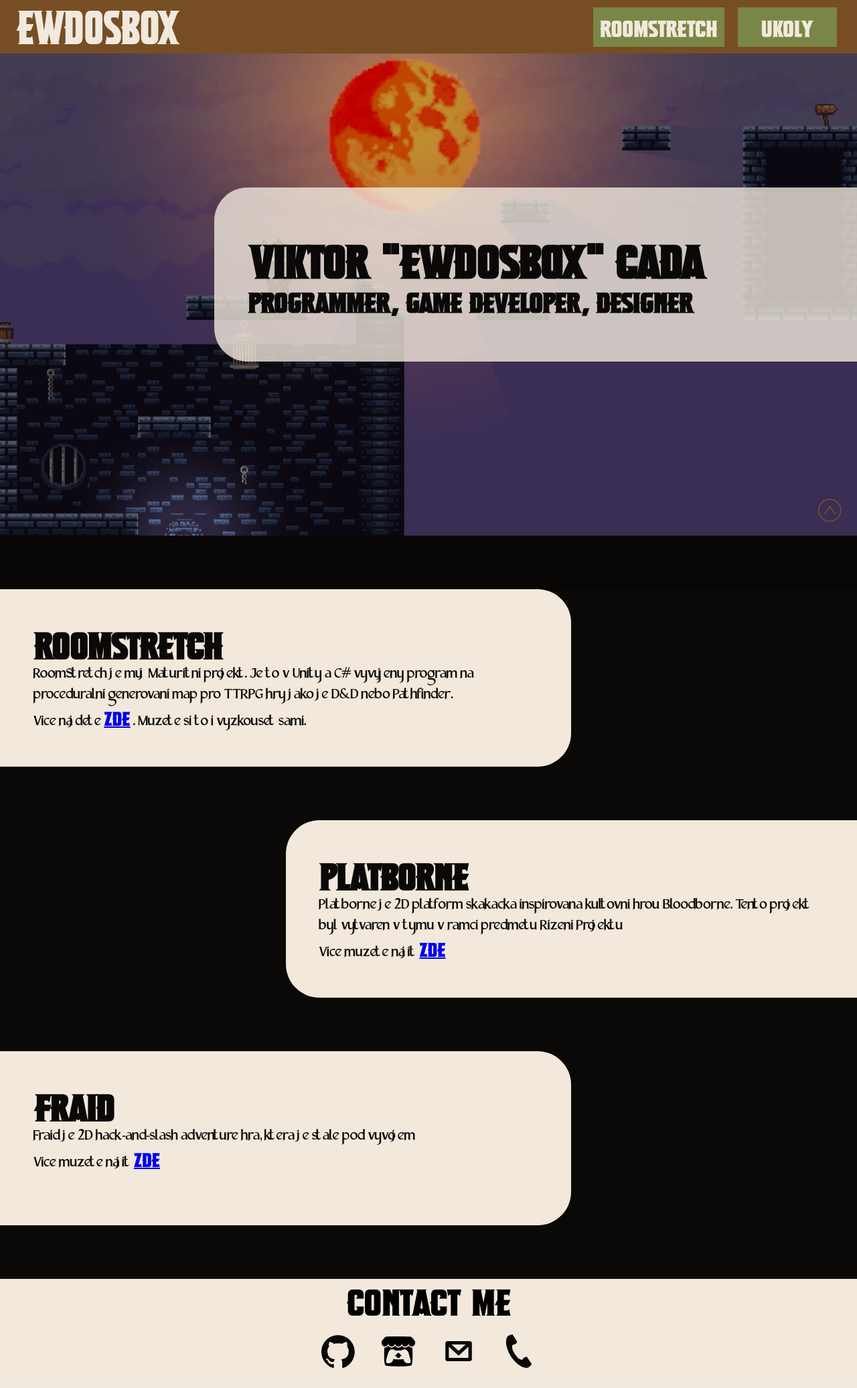
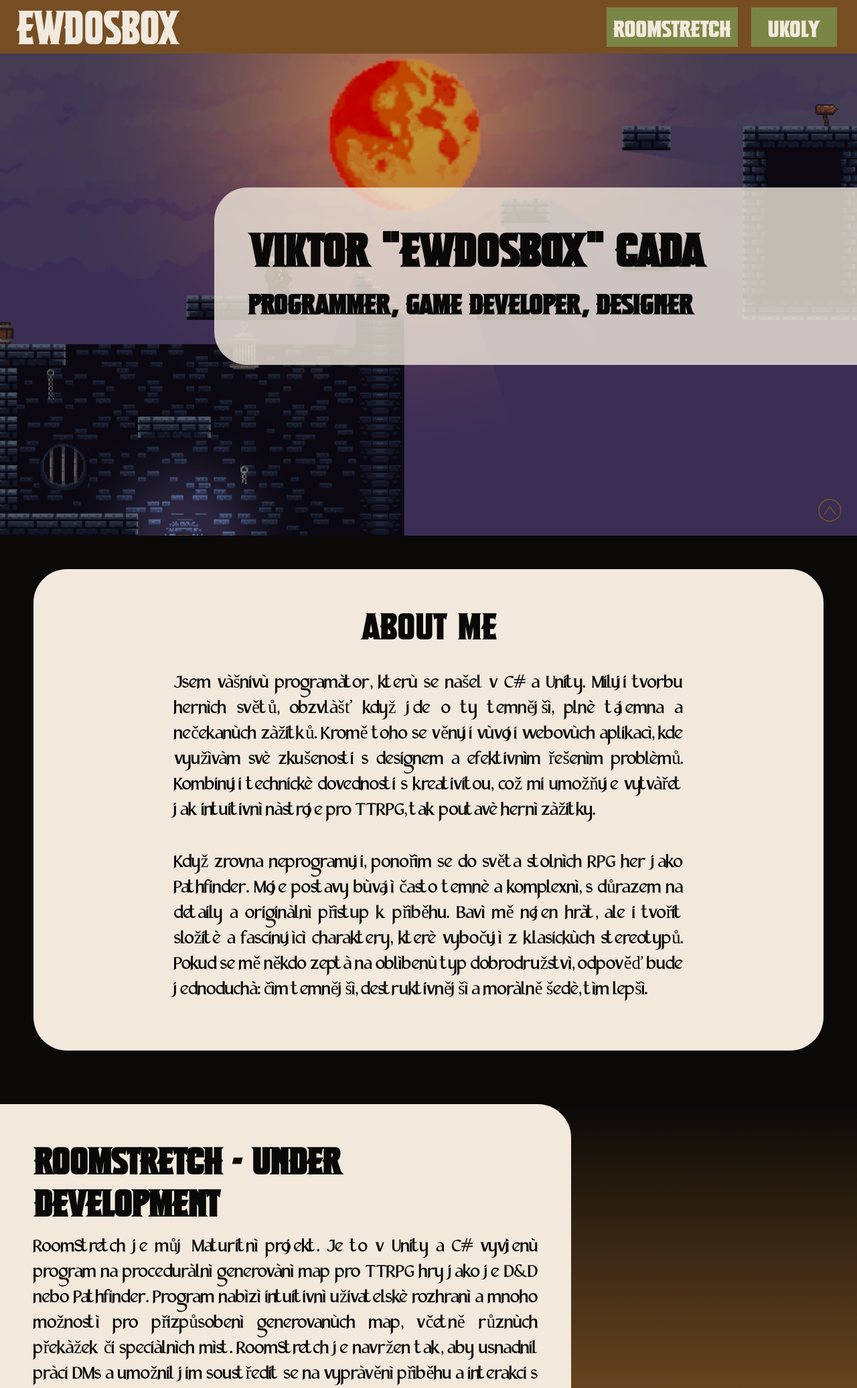
Before and after one commit to EwDosbox/EwDosbox.github.io, a PHP site: page / in a window 1280 px wide. Shown: the top 2073 px of the page at 67% size. Before the commit the page ends 2043 px from the top, so only its background shows below. Run offline with PHP 8.4, Linux system fonts and the light colour scheme.

Commit message:
Reorderer index.html and styles.css to make more sense

```diff
--- a/index.html
+++ b/index.html
@@ -12,90 +12,111 @@
 <body>
     <div class="navbar">
         <div class="navbar-wrapper">
-            <a href="./" class="navbar-logo">
-            </a>
+            <a href="./" class="navbar-logo"></a>
             <div class="navbar-buttons">
-                <a href="./RoomStretch/" class="navbar-button">
-                    RoomStretch
-                </a>
-                <a href="./Ukoly/" class="navbar-button">
-                    Ukoly
-                </a>
+                <a href="./RoomStretch/" class="navbar-button">RoomStretch</a>
+                <a href="./Ukoly/" class="navbar-button">Ukoly</a>
             </div>
         </div>
     </div>
-    <div class="page">
+
+    <div class="page" id="top">
         <div class="hero-container" id="hero-container-slideshow">
             <div class="hero-black-overlay">
                 <div class="hero">
                     <div class="hero-wrapper">
-                        <h1>
-                            Viktor "EwDosbox" Cada
-
-                        </h1>
-                        <h3>
-                            Programmer, Game Developer, Designer
-                        </h3>
+                        <h1>Viktor "EwDosbox" Cada</h1>
+                        <h3>Programmer, Game Developer, Designer</h3>
                     </div>
                 </div>
             </div>
         </div>
+
+        <div class="about-me">
+            <div class="about-me-wrapper">
+                <div class="about-me-title">About Me</div>
+                <div>
+                    <p class="about-me-text">
+                        Jsem vášnivý programátor, který se našel v C# a Unity. Miluji tvorbu herních světů, obzvlášť
+                        když jde o ty temnější, plné tajemna a nečekaných zážitků. Kromě toho se věnuji vývoji webových
+                        aplikací, kde využívám své zkušenosti s designem a efektivním řešením problémů. Kombinuji
+                        technické dovednosti s kreativitou, což mi umožňuje vytvářet jak intuitivní nástroje pro TTRPG,
+                        tak poutavé herní zážitky.
+                    </p>
+                    <p class="about-me-text">
+                        Když zrovna neprogramuji, ponořím se do světa stolních RPG her jako Pathfinder. Moje postavy
+                        bývají často temné a komplexní, s důrazem na detaily a originální přístup k příběhu. Baví mě
+                        nejen hrát, ale i tvořit složité a fascinující charaktery, které vybočují z klasických
+                        stereotypů. Pokud se mě někdo zeptá na oblíbený typ dobrodružství, odpověď bude jednoduchá: čím
+                        temnější, destruktivnější a morálně šedé, tím lepší.
+                    </p>
+                </div>
+            </div>
+        </div>
+
         <div class="projects">
             <div class="project-roomstretch project">
-                <h2>
-                    RoomStretch
-                </h2>
+                <h2>RoomStretch - Under Development</h2>
                 <p class="project-text">
-                    RoomStretch je muj Maturitni projekt. Je to v Unity a C# vyvyjeny program na proceduralni generovani
-                    map pro TTRPG hry jako je D&D nebo Pathfinder.
+                    RoomStretch je můj Maturitní projekt. Je to v Unity a C# vyvíjený program na procedurální generování
+                    map pro TTRPG hry jako je D&D nebo Pathfinder. Program nabízí intuitivní uživatelské rozhraní a
+                    mnoho možností pro přizpůsobení generovaných map, včetně různých překážek či speciálních míst.
+                    RoomStretch je navržen tak, aby usnadnil práci DMs a umožnil jim soustředit se na vyprávění příběhu
+                    a interakci s hráči.
                 </p>
                 <p class="project-text">
-                    Vice najdete
-                    <a href="./RoomStretch/">zde</a>
-                    . Muzete si to i vyzkouset sami.
+                    Více najdete <a href="https://github.com/EwDosbox/Roomstretch" class="project-text">zde</a> na mém
+                    GitHubu, kde je i kompletní dokumentace projektu. Po dokončení bude program dostupný zde v sekci
+                    RoomStretch.
                 </p>
             </div>
+
             <div class="project-platborne project">
                 <h2>PlatBorne</h2>
                 <p class="project-text">
-                    Platborne je 2D platform skakacka inspirovana kultovni hrou Bloodborne. Tento projekt byl vytvaren v
-                    tymu v ramci predmetu Rizeni Projektu
+                    Platborne je 2D platform skákačka. Radi ji popisujeme jako Jump King spojený s Bloodbornem, přísně
+                    ale odměňující skákání s tvrdým příběhem a bossfighty.
                 </p>
                 <p class="project-text">
-                    Vice muzete najit
-                    <a href="https://ewdosbox.itch.io/platborne">zde</a>
+                    Tento projekt byl vytvářen v týmu VKM Crusaders v rámci předmětu Řízení Projektů.
+                </p>
+                <p class="project-text">
+                    Více můžete najít <a href="https://ewdosbox.itch.io/platborne" class="project-text">zde</a> na našem
+                    itch.io, kde vedeme i blog o vývoji hry.
                 </p>
             </div>
+
             <div class="project-fraid project">
-                <h2>Fraid</h2>
+                <h2>Fraid - Under Development</h2>
                 <p class="project-text">
-                    Fraid je 2D hack-and-slash adventure hra, ktera je stale pod vyvojem
+                    Fraid je 2D hack-and-slash adventure hra. Zaměřuje se na temnou atmosféru a intenzivní souboje s
+                    různými nepřáteli a bossy.
                 </p>
                 <p class="project-text">
-                    Vice muzete najit
-                    <a href="https://github.com/HakuTq/FRAID">zde</a>
+                    Více můžete najít <a href="https://github.com/HakuTq/FRAID" class="project-text">zde</a> na našem
+                    GitHubu.
                 </p>
             </div>
         </div>
+
         <div class="contact-me">
             <div class="contact-me-wrapper">
                 <div class="contact-title">Contact Me</div>
                 <div class="contact-icons">
-                    <a href="https://github.com/EwDosbox" target="_blank" class="contact-icon github-icon">
-                    </a>
-                    <a href="https://ewdosbox.itch.io" target="_blank" class="contact-icon itch-icon">
-                    </a>
-                    <a href="mailto:cada.vviktor@gmail.com" class="contact-icon email-icon">
-                    </a>
-                    <a href="tel:+420725207849" class="contact-icon phone-icon">
-                    </a>
+                    <a href="https://github.com/EwDosbox" target="_blank" class="contact-icon github-icon"></a>
+                    <a href="https://ewdosbox.itch.io" target="_blank" class="contact-icon itch-icon"></a>
+                    <a href="mailto:cada.vviktor@gmail.com" class="contact-icon email-icon"></a>
+                    <a href="tel:+420725207849" class="contact-icon phone-icon"></a>
                 </div>
             </div>
         </div>
-        <a class="back-to-top" href="#top">
-            <img src="./images/logos/UpChevron.svg">
-        </a>
-        <script src="./scripts/script.js"></script>
+    </div>
+
+    <a class="back-to-top" href="#top">
+        <img src="./images/logos/UpChevron.svg" alt="Back to top">
+    </a>
+
+    <script src="./scripts/script.js"></script>
 </body>
 
 </html>
--- a/styles/styles.css
+++ b/styles/styles.css
@@ -1,9 +1,28 @@
+/* Global Styles */
 * {
-    font-family: "Dragon Slayer";
     margin: 0;
     padding: 0;
+    box-sizing: border-box;
 }
 
+html {
+    font-family: "Dragon Slayer";
+    font-size: 25px;
+    scroll-behavior: smooth;
+}
+
+:root {
+    --primary: #F2E9DC;
+    --primary-opacity: rgb(242, 233, 220, 0.8);
+    --secondary: #0A0908;
+    --tertiary: #774E24;
+    --quartiary: #798645;
+
+    --navbar-height: 10vh;
+    --my-bezier: 0.4s cubic-bezier(.17, .67, .83, .67);
+}
+
+/* Font Faces */
 @font-face {
     font-family: 'Dragon Fire';
     src: url("./../fonts/DragonFire.otf") format('opentype');
@@ -18,58 +37,37 @@
     font-style: normal;
 }
 
-:root {
-    --primary: #F2E9DC;
-    --primary-opacity: rgb(242, 233, 220, 0.8);
-    --secondary: #0A0908;
-    --tertiary: #774E24;
-    --quartiary: #798645;
-
-    --navbar-height: 10vh;
-    --footer-height: 20vh;
-
-    --my-bezier: 0.4s cubic-bezier(.17, .67, .83, .67);
-}
-
-html {
-    font-size: 25px;
-    scroll-behavior: smooth;
+/* Headings */
+h1, h2, h3, h4 {
+    font-family: 'Dragon Slayer';
+    color: var(--secondary);
+    margin-bottom: 20px;
 }
 
 h1 {
-    font-family: 'Dragon Slayer';
     font-size: 50px;
-    color: var(--secondary);
 }
 
 h2 {
-    font-family: 'Dragon Slayer';
     font-size: 40px;
-    color: var(--secondary);
 }
 
 h3 {
-    font-family: 'Dragon Slayer';
     font-size: 30px;
-    color: var(--secondary);
 }
 
 h4 {
-    font-family: 'Dragon Slayer';
     font-size: 20px;
-    color: var(--secondary);
 }
 
+/* Navbar Styles */
 .navbar {
     position: absolute;
     top: 0;
     left: 0;
     right: 0;
-
     height: var(--navbar-height);
-
     background-color: var(--tertiary);
-
     padding-left: 20px;
     padding-right: 20px;
 }
@@ -85,7 +83,6 @@ h4 {
     height: calc(0.85 * var(--navbar-height));
     width: 20vw;
     color: var(--primary);
-
     background-image: url("./../images/logos/LogoEwDosbox.svg");
     background-size: contain;
     background-repeat: no-repeat;
@@ -101,43 +98,33 @@ h4 {
 .navbar-button {
     margin: 10px;
     padding: 10px;
-
     min-height: 3vh;
     min-width: 10vw;
-
     background-color: var(--quartiary);
     color: var(--primary);
     text-decoration: none;
-
-    transition: background-color var(--my-bezier),
-        color var(--my-bezier),
-        transform var(--my-bezier);
-
+    transition: background-color var(--my-bezier), color var(--my-bezier), transform var(--my-bezier);
     display: flex;
     justify-content: center;
     align-items: center;
 }
 
 .navbar-button:hover {
+    cursor: pointer;
     transform: scale(1.1);
-
     background-color: var(--primary);
     color: var(--quartiary);
 }
 
+/* Hero Section */
 .hero {
     background-color: var(--primary-opacity);
     border-top-left-radius: 50px;
     border-bottom-left-radius: 50px;
-
     margin-left: 25vw;
-
     padding: 50px;
-
     display: flex;
     align-items: center;
-
-    height: calc(30vh - var(--navbar-height));
 }
 
 .hero-container {
@@ -148,22 +135,52 @@ h4 {
 
 .hero-black-overlay {
     background-color: rgba(0, 0, 0, 0.25);
-
     height: 100%;
     padding-top: 25vh;
     padding-bottom: 25vh;
 }
 
+/* About Me Section */
+.about-me {
+    background-color: var(--primary);
+    padding: 50px;
+    border-radius: 50px;
+    margin: 50px;
+}
+
+.about-me-wrapper {
+    display: flex;
+    flex-direction: column;
+    align-items: center;
+    justify-content: center;
+}
+
+.about-me-title {
+    font-family: 'Dragon Slayer';
+    font-size: 40px;
+    color: var(--secondary);
+    margin-bottom: 20px;
+}
+
+.about-me-text {
+    font-family: 'Dragon Fire';
+    font-size: 20pt;
+    color: var(--secondary);
+    text-align: justify;
+    max-width: 800px;
+    margin: 0 auto;
+    padding: 20px;
+}
+
+/* Projects Section */
 .projects {
-    background-color: #0A0908;
+    background: linear-gradient(0deg, var(--primary), var(--quartiary), var(--tertiary), var(--secondary));
 }
 
 .project {
     background-color: #F2E9DC;
     min-height: 20vh;
-
     padding: 50px;
-
     margin-top: 10vh;
     margin-bottom: 10vh;
 }
@@ -176,7 +193,6 @@ h4 {
 
 .project-platborne {
     width: auto;
-
     margin-left: 33.33vw;
     border-top-left-radius: 50px;
     border-bottom-left-radius: 50px;
@@ -185,16 +201,17 @@ h4 {
 .project-fraid {
     margin-right: 33.33vw;
     border-top-right-radius: 50px;
-    border-bottom-right-radius: 50px;
+    margin-bottom: -1px;
 }
 
 .project-text {
-    font-family: 'Dragon Slayer';
-    font-size: 16pt;
     font-family: 'Dragon Fire';
+    font-size: 20pt;
+    text-align: justify;
     color: var(--secondary);
 }
 
+/* Contact Section */
 .contact-me {
     background-color: var(--primary);
 }
@@ -221,7 +238,6 @@ h4 {
     display: block;
     height: 50px;
     width: 50px;
-
     margin: 20px;
 }
 
@@ -253,16 +269,17 @@ h4 {
     background-size: contain;
 }
 
+/* Page Styles */
 .page {
     background-color: var(--secondary);
     padding-top: var(--navbar-height);
     min-height: 150vh;
 }
 
+/* Back to Top Button */
 .back-to-top {
     height: 5vh;
     width: 5vh;
-
     position: fixed;
     right: 20px;
     bottom: 20px;
```
Also changed, not shown: To-Do.md (+4 -4 lines), 1 other file.
